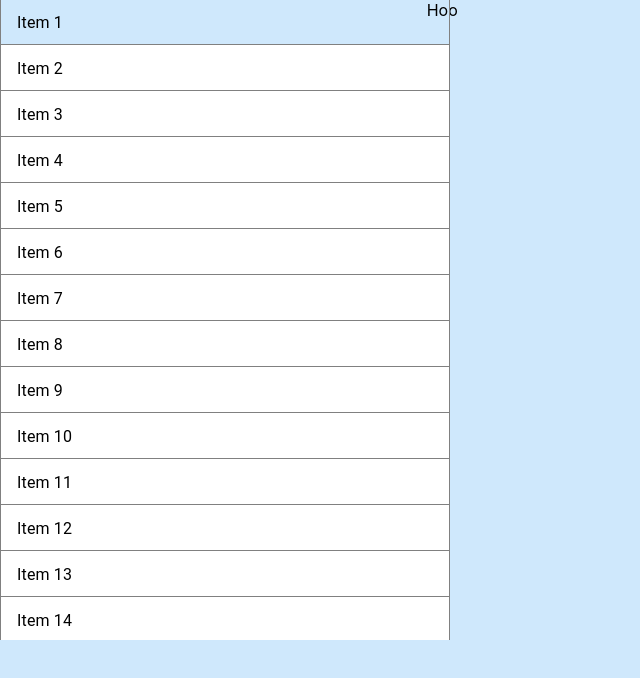
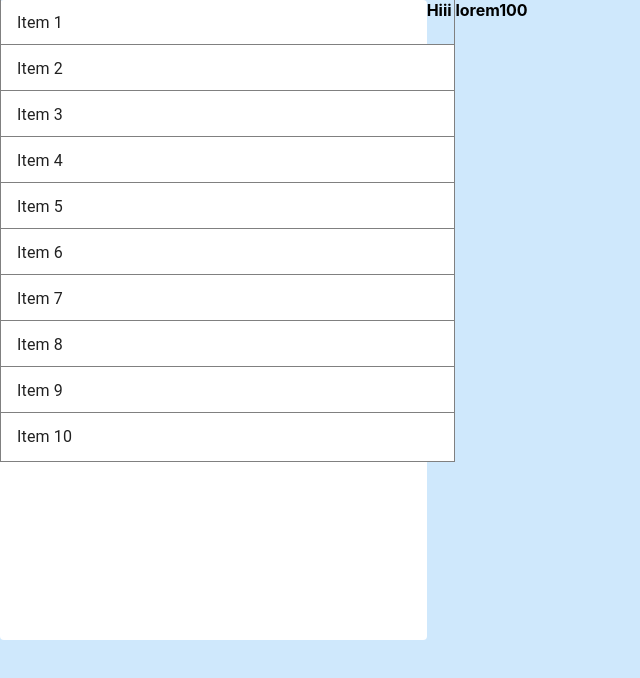
Before and after one commit to AmaanRS/Web_Chat_Application, a React (Create React App) app in the folder src/frontend/: page /main in a window 1280 px wide. Shown: the top 678 px of the page, without its empty margins (0-640 px from the left). Built offline with nearby package versions, Linux system fonts and the light colour scheme.

Commit message:
Updated and partially completed the list and chatArea functionality

```diff
--- a/src/frontend/src/components/MainPage.js
+++ b/src/frontend/src/components/MainPage.js
@@ -1,19 +1,23 @@
-import React from 'react'
+import React, { useEffect } from 'react'
 import Container from '@mui/material/Container';
 import Box from '@mui/material/Box';
-import { Grid } from '@mui/material';
+import { Grid, Paper } from '@mui/material';
 import ListItem from '@mui/material/ListItem';
 import ListItemButton from '@mui/material/ListItemButton';
 import ListItemText from '@mui/material/ListItemText';
 import { FixedSizeList } from 'react-window';
 
 
+
 function renderRow(props) {
   const { index, style } = props;
+  const displayChatArea = (index)=>{
+    console.log("displayChatArea onClick works"+ (index+1))
+  }
 
   return (
     <ListItem style={style} key={index} component="div" disablePadding>
-      <ListItemButton sx={{background:"white", border:"0.5px solid #808080"}}>
+      <ListItemButton sx={{background:"white", border:"0.5px solid #808080"}} onClick={()=>displayChatArea(index)}>
         <ListItemText primary={`Item ${index + 1}`} />
       </ListItemButton>
     </ListItem>
@@ -23,25 +27,48 @@ function renderRow(props) {
 
 
 export default function MainPage() {
+
+  //Populate this using the content from database
+  const chatAreaContent = "<b>Hiii lorem100</b>"
+
+  function addDataToChatArea(chatAreaContent){
+    const newDiv = document.createElement("div")
+    newDiv.innerHTML = chatAreaContent
+    const chatArea = document.getElementById("chatArea")
+    chatArea.appendChild(newDiv)
+  }
+
+  useEffect(()=>{
+    addDataToChatArea(chatAreaContent)
+  },[chatAreaContent])
+
+
   return (
     <>
     <Container maxWidth="false" disableGutters>
       <Box sx={{ bgcolor: '#cfe8fc', height: '100vh' }}>
         <Grid container spacing={0}>
           <Grid item xs={4}>
+            <Paper elevation={0}>
           <FixedSizeList
             height={640}
-            width={450}
+            width={455}
             itemSize={46}
-            itemCount={20}
+            itemCount={10}
             overscanCount={5}
           >
             {renderRow}
           </FixedSizeList>
-
+          </Paper>
           </Grid>
           <Grid item xs={8}>
-            Hoo
+            <Container disableGutters>
+              <Box sx={{height:"100vh", overflowY:"scroll"}} >
+                <div id='chatArea'>
+
+                </div>
+              </Box>
+            </Container>
           </Grid>
         </Grid>
       </Box>
--- a/src/frontend/src/index.js
+++ b/src/frontend/src/index.js
@@ -107,7 +107,5 @@ const router = createBrowserRouter(
 
 const root = ReactDOM.createRoot(document.getElementById('root'));
 root.render(
-  <React.StrictMode>
     <RouterProvider router={router} />
-  </React.StrictMode>
 );
```
Also changed, not shown: 1 other file (tests, documents, lock files or other folders).
